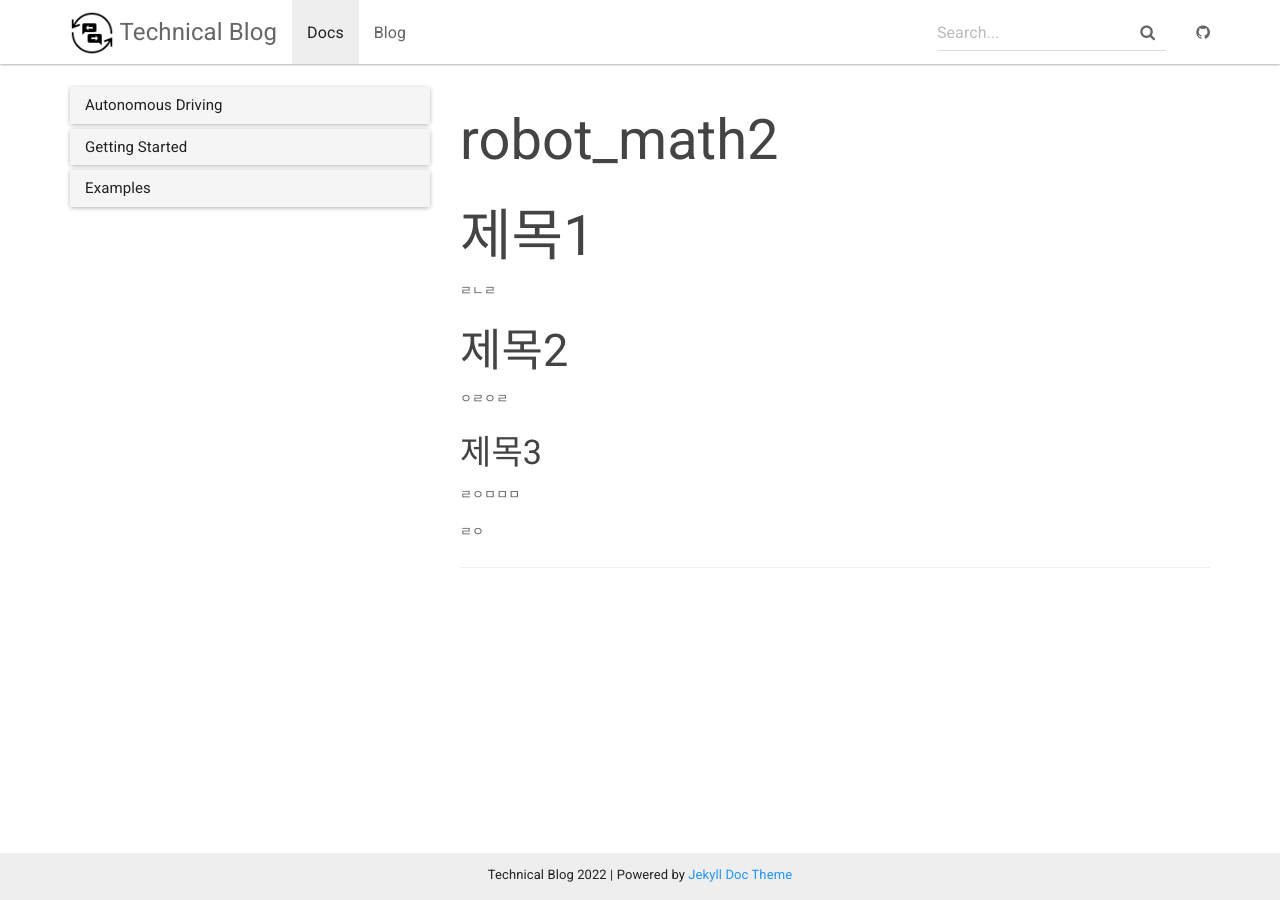
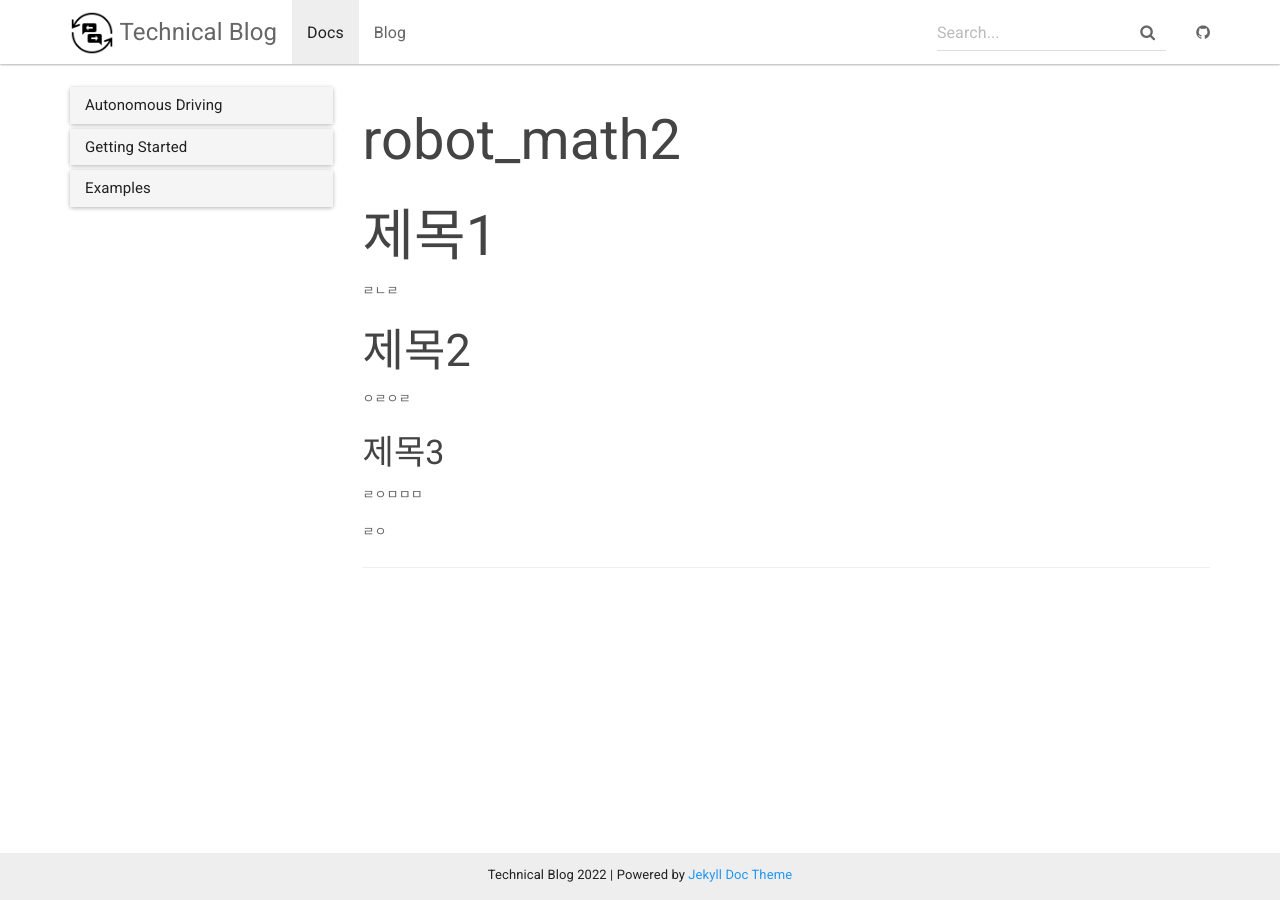
Before and after one commit to contravia-cloud/TechnicalBlog2, a Jekyll site: the page built from _docs/AutonomousDriving/robot_math.md, in a window 1280 px wide. Built offline with Jekyll 4.4.1, drawn with Linux system fonts in a browser that asks for light colours.

Commit message:
col-md 변경

```diff
--- a/_layouts/docs.html
+++ b/_layouts/docs.html
@@ -4,11 +4,11 @@
 
 <div class="container">
     <div class="row">
-        <div class="col-md-4">
+        <div class="col-md-3">
           {% include docs_nav.html %}
         </div>
 
-        <div class="col-md-8">
+        <div class="col-md-9">
             <h1>{{ page.title }}</h1>
             <div id="markdown-content-container">{{ content }}</div>
             <!--
```
